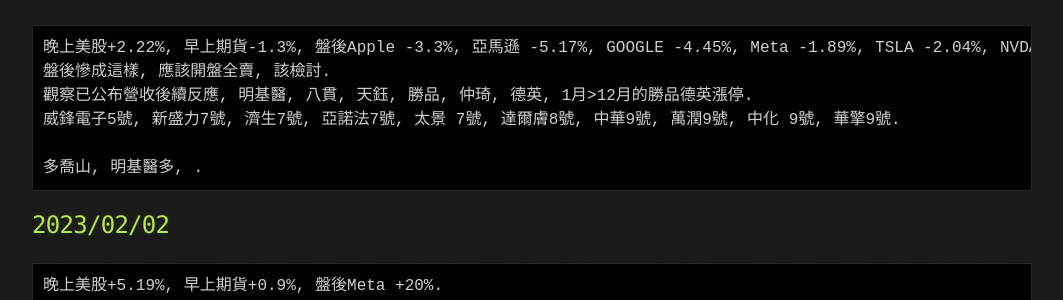
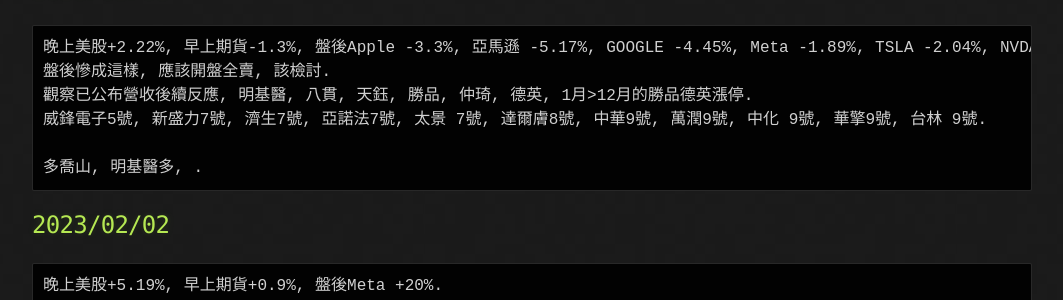
Before and after one commit to lepg5487/Stock_God, a Jekyll site: the page built from index.md, in a window 1280 px wide and 900 px high, scrolled down 428 px. Shown: the part 221-521 px from the top of the window, without its empty margins (108-1171 px from the left). Built offline with Jekyll 4.4.1, drawn with Linux system fonts in a browser that asks for light colours; our own code applies the rules of GitHub Pages for plain Markdown files.

Commit message:
Update index.md

````diff
--- a/index.md
+++ b/index.md
@@ -25,7 +25,7 @@
 晚上美股+2.22%, 早上期貨-1.3%, 盤後Apple -3.3%, 亞馬遜 -5.17%, GOOGLE -4.45%, Meta -1.89%, TSLA -2.04%, NVDA -2.11%.
 盤後慘成這樣, 應該開盤全賣, 該檢討.
 觀察已公布營收後續反應, 明基醫, 八貫, 天鈺, 勝品, 仲琦, 德英, 1月>12月的勝品德英漲停.
-威鋒電子5號, 新盛力7號, 濟生7號, 亞諾法7號, 太景 7號, 達爾膚8號, 中華9號, 萬潤9號, 中化 9號, 華擎9號.
+威鋒電子5號, 新盛力7號, 濟生7號, 亞諾法7號, 太景 7號, 達爾膚8號, 中華9號, 萬潤9號, 中化 9號, 華擎9號, 台林 9號.
 
 多喬山, 明基醫多, .
 ```
````
